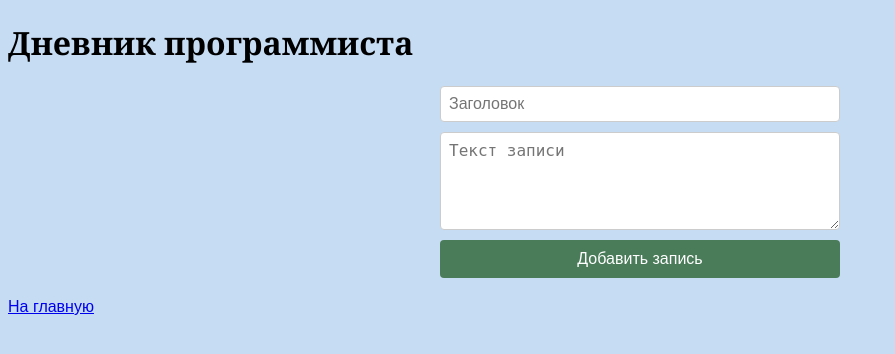
After one commit to ValentinaNVV/flask_hw2, a Flask app: page /notes in a window 1280 px wide. The commit adds this page. Shown: the top 354 px of the page, without its empty margins (0-895 px from the left). Run offline with Flask 3, Linux system fonts and the light colour scheme.

Commit message:
Тема 3: наследование шаблонов, форма и дневник программиста

```diff
--- a/main.py
+++ b/main.py
@@ -1,10 +1,23 @@
-from flask import Flask, render_template
+from flask import Flask, render_template, request, redirect, url_for
 
 app = Flask(__name__)
+
+diary = {}  # словарь для хранения записей: {заголовок: текст}
 
 @app.route("/")
 def index():
     return render_template("index.html")
 
+@app.route("/notes")
+def notes():
+    return render_template("notes.html", entries=diary)
+
+@app.route("/add_note", methods=["POST"])
+def add_note():
+    title = request.form.get("title")
+    text = request.form.get("text")
+    diary[title] = text
+    return redirect(url_for("notes"))
+
 if __name__ == "__main__":
     app.run(debug=True)
--- a/static/css/index.css
+++ b/static/css/index.css
@@ -50,3 +50,54 @@ th, td {
     padding: 8px;
     text-align: center;
 }
+
+/* Форма */
+form {
+    display: flex;
+    flex-direction: column;
+    max-width: 400px;
+    margin: 20px auto;
+    gap: 10px;
+}
+
+input, textarea {
+    padding: 8px;
+    font-size: 16px;
+    border: 1px solid #ccc;
+    border-radius: 4px;
+}
+
+textarea {
+    resize: vertical;
+    min-height: 80px;
+}
+
+button {
+    padding: 10px;
+    background-color: #4a7c59;
+    color: white;
+    border: none;
+    border-radius: 4px;
+    font-size: 16px;
+    cursor: pointer;
+}
+
+button:hover {
+    background-color: #3a6247;
+}
+
+/* Список записей дневника */
+ul {
+    max-width: 500px;
+    margin: 20px auto;
+    padding: 0;
+    list-style-position: inside;
+}s
+
+ul li {
+    background-color: rgb(82, 245, 193);
+    padding: 10px;
+    margin-bottom: 8px;
+    border-radius: 4px;
+    text-align: left;
+}
--- a/templates/index.html
+++ b/templates/index.html
@@ -3,10 +3,11 @@
 <head>
     <meta charset="UTF-8">
     <meta name="viewport" content="width=device-width, initial-scale=1.0">
-    <title>Мой блог</title>
+    <title>{% block title %} Мой блог{% endblock %}</title>
     <link rel="stylesheet" href="{{ url_for('static', filename='css/index.css') }}">
 </head>
 <body>
+    {% block content %}
      <div class="header">
         <h1>Валентина, о себе</h1>
         <img src="{{ url_for('static', filename='img/photo.jpg') }}" alt="Моё фото">
@@ -55,7 +56,7 @@
         <tr>
             <td>100%</td>
             <td>100%</td>
-            <td></td>
+            <td>100%</td>
             <td></td>
             <td></td>
             <td></td>
@@ -64,8 +65,8 @@
         </tr>
         <tr>
             <td>100%</td>
+            <td>100%</td>
             <td>99%</td>
-            <td></td>
             <td></td>
             <td></td>
             <td></td>
@@ -75,7 +76,7 @@
         <tr>
             <td>Легко дались базовые концепции Flask</td>
             <td>Понравилась работа с CSS-селекторами</td>
-            <td></td>
+            <td>Интересно создавать шаблоны и пользоваться ими</td>
             <td></td>
             <td></td>
             <td></td>
@@ -84,5 +85,7 @@
         </tr>
     </table>
 </div>
+<p><a href="{{ url_for('notes') }}">Дневник программиста</a></p>
+    {% endblock %}
 </body>
 </html>
--- /dev/null
+++ b/templates/notes.html
@@ -0,0 +1,16 @@
+{% extends "index.html" %}
+{% block title %} Дневник программиста{% endblock %}
+{% block content %}
+<h1>Дневник программиста</h1>
+<form action="{{ url_for('add_note') }}" method="POST">
+    <input type="text" name="title" placeholder="Заголовок">
+    <textarea name="text" placeholder="Текст записи"></textarea>
+    <button type="submit">Добавить запись</button>
+</form>
+<ul>
+{% for title, text in entries.items() %}
+    <li><strong>{{ title }}</strong>: {{ text }}</li>
+{% endfor %}
+</ul>
+<p><a href="{{ url_for('index') }}">На главную</a></p>
+{% endblock %}
```
